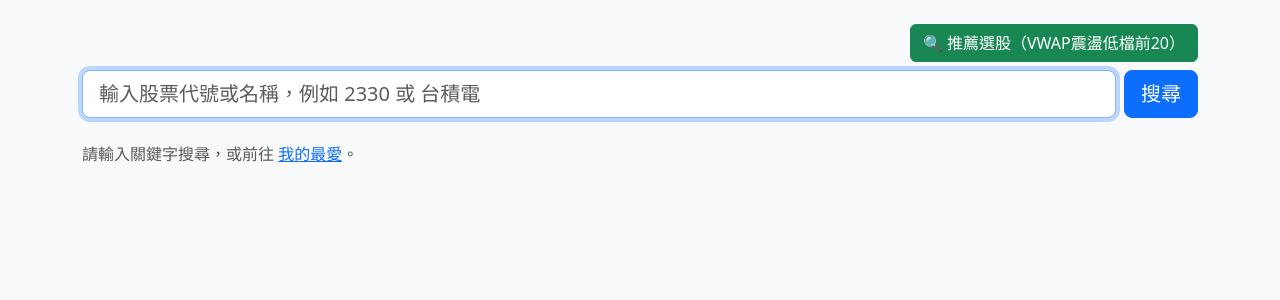
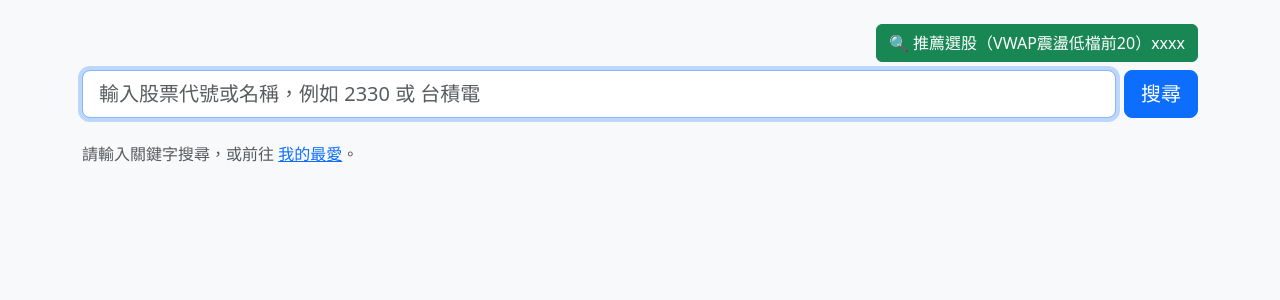
Before and after one commit to tonyyeh617/class, a Django app: page / in a window 1280 px wide. Shown: the part 56-356 px from the top of the page. Run offline with Django 5.2, Linux system fonts and the light colour scheme; the visitor is signed in with stand-in values (Sample User, id 1); data that the repository does not hold is empty.

Commit message:
11/06 update4

```diff
--- a/stocks/templates/stocks/home.html
+++ b/stocks/templates/stocks/home.html
@@ -2,7 +2,7 @@
 {% block title %}搜尋股票{% endblock %}
 {% block content %}
 <div class="d-flex justify-content-end mb-2">
-  <a href="{% url 'screener' %}" class="btn btn-success">🔍 推薦選股（VWAP震盪低檔前20）</a>
+  <a href="{% url 'screener' %}" class="btn btn-success">🔍 推薦選股（VWAP震盪低檔前20）xxxx</a>
 </div>
 <form class="row g-2 mb-4" method="get">
   <div class="col"><input name="q" value="{{ q }}" class="form-control form-control-lg" placeholder="輸入股票代號或名稱，例如 2330 或 台積電" autofocus></div>
```
